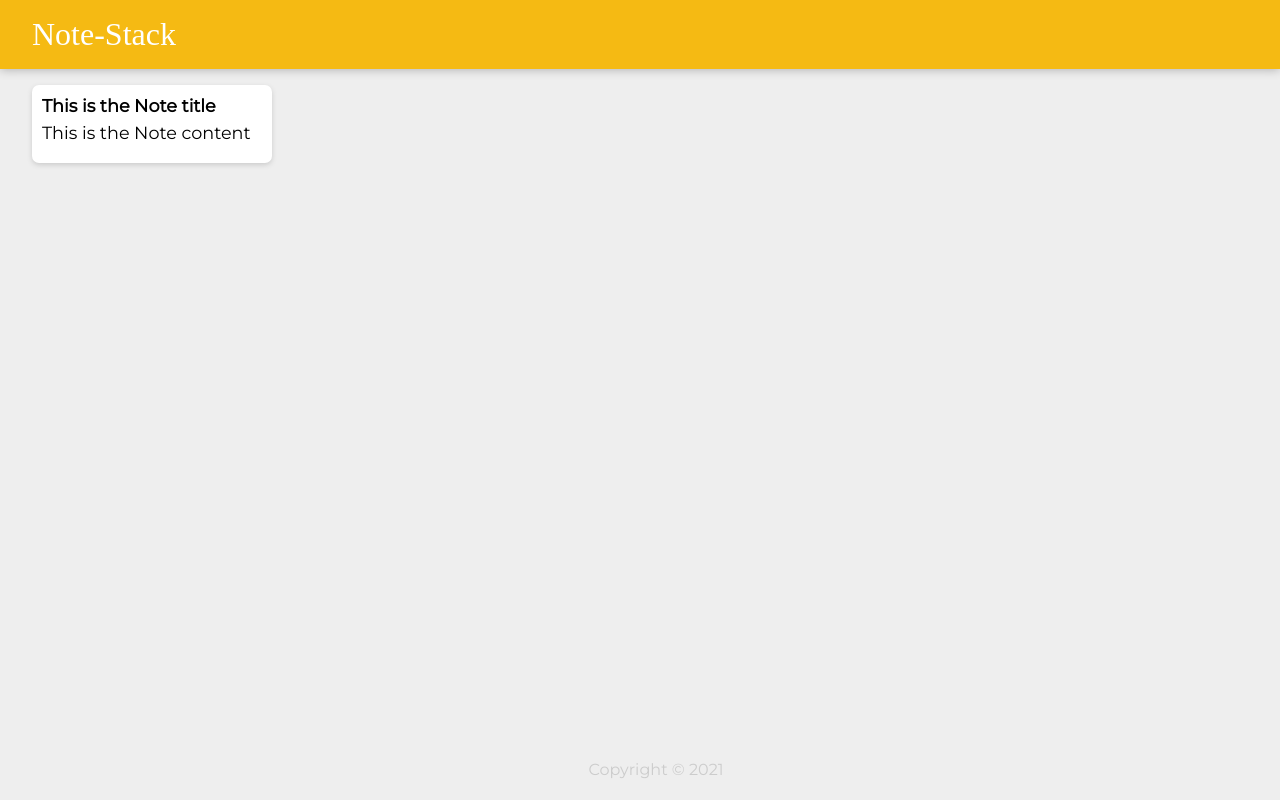
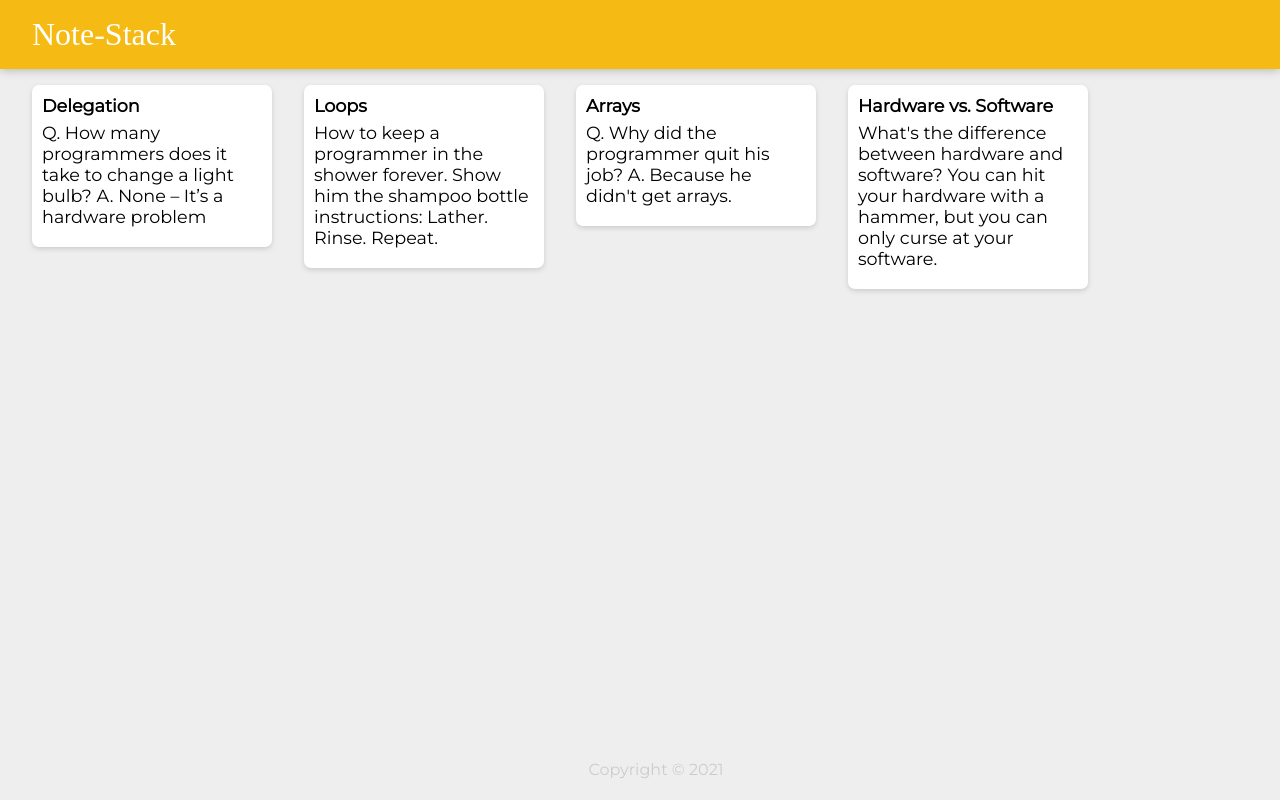
Before and after one commit to Eddie-Reta/Note_Stack, a React (Create React App) app: page / in a window 1280 px wide. Built offline with nearby package versions, Linux system fonts and the light colour scheme; a web font is replaced by a local one.

Commit message:
Notes file added. Notes now can dynamically be added just by entering them into the notes array.

```diff
--- a/src/App.jsx
+++ b/src/App.jsx
@@ -3,12 +3,21 @@
 import Note from "./components/Note";
 import Footer from "./components/Footer";
 import "./css/style.css";
+import notes from "./components/notes/notes";
 
 function App() {
     return (
     <div>
     <Header />
-    <Note />
+    {notes.map((note) => (
+        <Note
+            key={note.key}
+            id={note.key}
+            title={note.title}
+            content= {note.content}
+
+        />
+    ))}
     <Footer />
     </div>
     );
--- a/src/components/Note.jsx
+++ b/src/components/Note.jsx
@@ -1,14 +1,14 @@
 import react from "react";
 
-function Note() {
+function Note(props) {
 
-    let title = "";
-    let content = "";
+    // let title = "";
+    // let content = "";
 
     return(
         <div className="note">
-            <h1>This is the Note title</h1>
-            <p>This is the Note content</p>
+            <h1>{props.title}</h1>
+            <p>{props.content}</p>
         </div>
     );
 };
--- /dev/null
+++ b/src/components/notes/notes.js
@@ -0,0 +1,28 @@
+const notes = [
+    {
+      key: 1,
+      title: "Delegation",
+      content:
+        "Q. How many programmers does it take to change a light bulb? A. None – It’s a hardware problem"
+    },
+    {
+      key: 2,
+      title: "Loops",
+      content:
+        "How to keep a programmer in the shower forever. Show him the shampoo bottle instructions: Lather. Rinse. Repeat."
+    },
+    {
+      key: 3,
+      title: "Arrays",
+      content:
+        "Q. Why did the programmer quit his job? A. Because he didn't get arrays."
+    },
+    {
+      key: 4,
+      title: "Hardware vs. Software",
+      content:
+        "What's the difference between hardware and software? You can hit your hardware with a hammer, but you can only curse at your software."
+    }
+  ];
+
+  export default notes;
```
